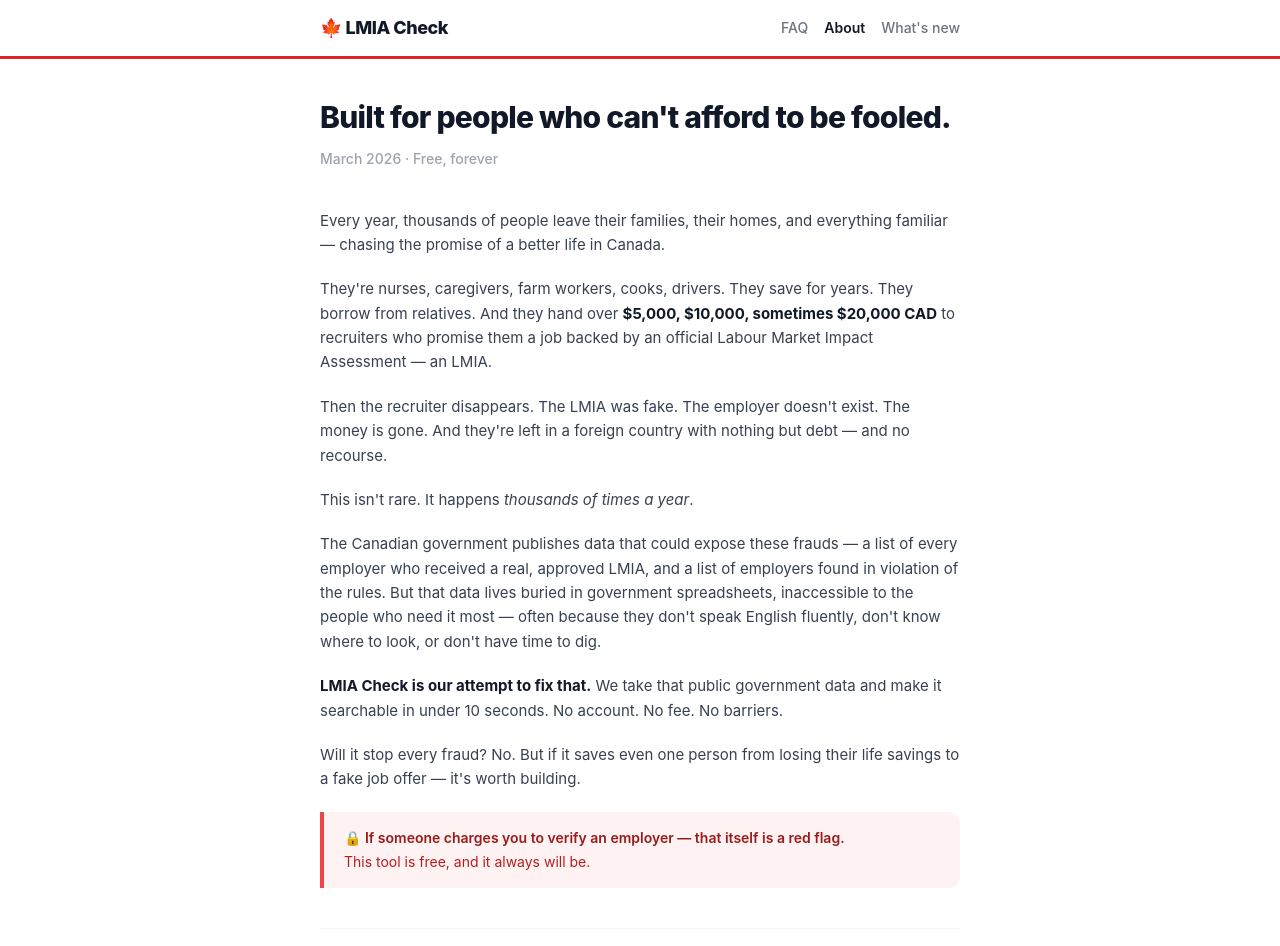
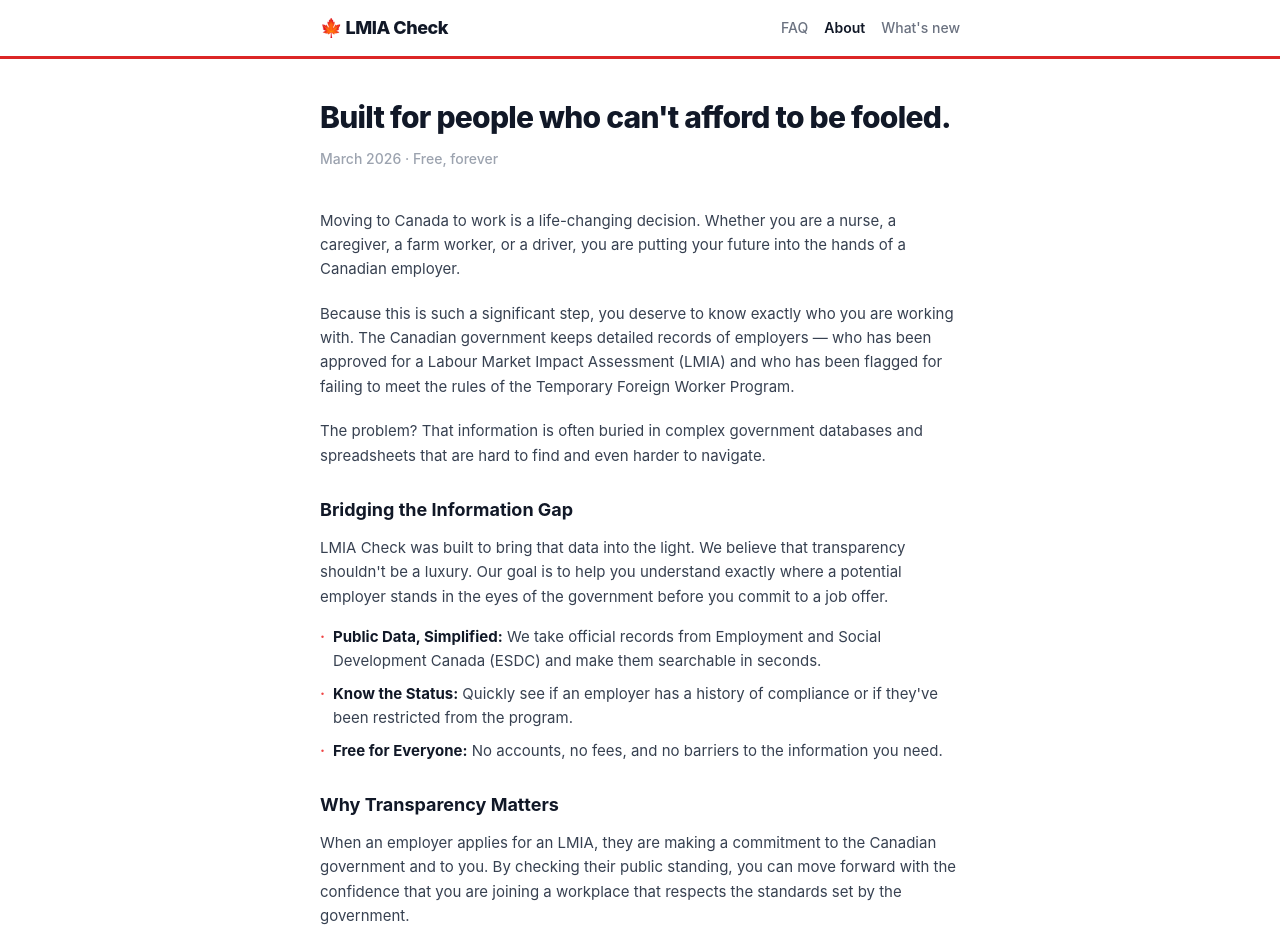
Before and after one commit to patnaikk/lmiaportal, a Next.js app: page /about in a window 1280 px wide. Shown: the top 946 px of the page. Built offline with nearby package versions, Linux system fonts and the light colour scheme.

Commit message:
Replace About page intro with new mission-focused copy
Co-Authored-By: Claude Sonnet 4.6 <noreply@anthropic.com>

```diff
--- a/app/about/page.tsx
+++ b/app/about/page.tsx
@@ -32,38 +32,60 @@ export default function AboutPage() {
           <p className="text-gray-400 text-sm font-medium">March 2026 · Free, forever</p>
         </div>
 
-        {/* Heartfelt story */}
+        {/* Intro */}
         <section className="space-y-5 text-[15px] text-gray-700 leading-relaxed">
           <p>
-            Every year, thousands of people leave their families, their homes, and everything familiar — chasing the
-            promise of a better life in Canada.
+            Moving to Canada to work is a life-changing decision. Whether you are a nurse, a caregiver, a farm worker,
+            or a driver, you are putting your future into the hands of a Canadian employer.
           </p>
           <p>
-            They&apos;re nurses, caregivers, farm workers, cooks, drivers. They save for years. They borrow from
-            relatives. And they hand over <strong className="text-gray-900">$5,000, $10,000, sometimes $20,000 CAD</strong> to
-            recruiters who promise them a job backed by an official Labour Market Impact Assessment — an LMIA.
+            Because this is such a significant step, you deserve to know exactly who you are working with. The Canadian
+            government keeps detailed records of employers — who has been approved for a Labour Market Impact Assessment
+            (LMIA) and who has been flagged for failing to meet the rules of the Temporary Foreign Worker Program.
           </p>
           <p>
-            Then the recruiter disappears. The LMIA was fake. The employer doesn&apos;t exist. The money is gone.
-            And they&apos;re left in a foreign country with nothing but debt — and no recourse.
+            The problem? That information is often buried in complex government databases and spreadsheets that are
+            hard to find and even harder to navigate.
           </p>
-          <p>
-            This isn&apos;t rare. It happens <em>thousands of times a year</em>.
-          </p>
-          <p>
-            The Canadian government publishes data that could expose these frauds — a list of every employer who
-            received a real, approved LMIA, and a list of employers found in violation of the rules. But that data
-            lives buried in government spreadsheets, inaccessible to the people who need it most — often because
-            they don&apos;t speak English fluently, don&apos;t know where to look, or don&apos;t have time to dig.
-          </p>
-          <p>
-            <strong className="text-gray-900">LMIA Check is our attempt to fix that.</strong> We take that public
-            government data and make it searchable in under 10 seconds. No account. No fee. No barriers.
-          </p>
-          <p>
-            Will it stop every fraud? No. But if it saves even one person from losing their life savings to a fake
-            job offer — it&apos;s worth building.
-          </p>
+
+          <div className="pt-2">
+            <h2 className="text-lg font-bold text-gray-900 mb-3">Bridging the Information Gap</h2>
+            <p className="mb-4">
+              LMIA Check was built to bring that data into the light. We believe that transparency shouldn&apos;t be a
+              luxury. Our goal is to help you understand exactly where a potential employer stands in the eyes of the
+              government before you commit to a job offer.
+            </p>
+            <ul className="space-y-2">
+              <li className="flex gap-2">
+                <span className="text-red-500 font-bold shrink-0">·</span>
+                <span><strong className="text-gray-900">Public Data, Simplified:</strong> We take official records
+                from Employment and Social Development Canada (ESDC) and make them searchable in seconds.</span>
+              </li>
+              <li className="flex gap-2">
+                <span className="text-red-500 font-bold shrink-0">·</span>
+                <span><strong className="text-gray-900">Know the Status:</strong> Quickly see if an employer has a
+                history of compliance or if they&apos;ve been restricted from the program.</span>
+              </li>
+              <li className="flex gap-2">
+                <span className="text-red-500 font-bold shrink-0">·</span>
+                <span><strong className="text-gray-900">Free for Everyone:</strong> No accounts, no fees, and no
+                barriers to the information you need.</span>
+              </li>
+            </ul>
+          </div>
+
+          <div className="pt-2">
+            <h2 className="text-lg font-bold text-gray-900 mb-3">Why Transparency Matters</h2>
+            <p className="mb-4">
+              When an employer applies for an LMIA, they are making a commitment to the Canadian government and to
+              you. By checking their public standing, you can move forward with the confidence that you are joining a
+              workplace that respects the standards set by the government.
+            </p>
+            <p>
+              Our tool is here to ensure that the &ldquo;promise of a better life&rdquo; is built on a foundation of
+              clear, accessible facts. It&apos;s about giving you the power to do your due diligence, simply and quickly.
+            </p>
+          </div>
 
           {/* Callout box */}
           <div className="bg-red-50 border-l-4 border-l-red-500 rounded-r-xl px-5 py-4 mt-2">
```
